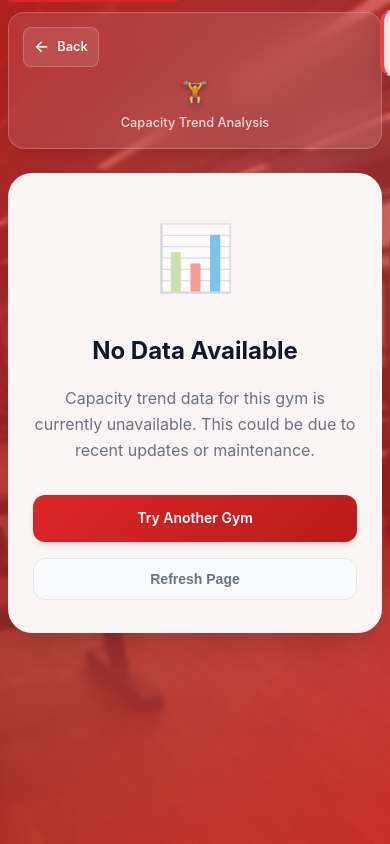
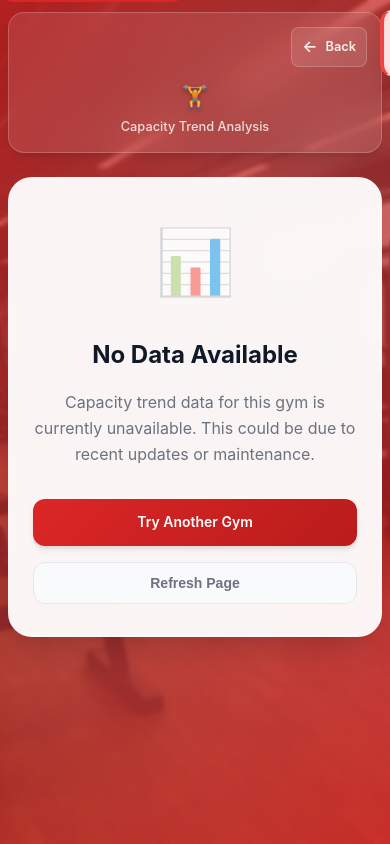
Before and after one commit to dillonchong01/ActiveSG-Gym-Capacity, a Flask app: template templates/gym_page.html in a window 390 px wide. Run offline with Flask 3, Linux system fonts and the light colour scheme; the template is opened without the code that fills it, so the values that code supplies are empty.

Commit message:
Update styles.css

```diff
--- a/static/css/styles.css
+++ b/static/css/styles.css
@@ -535,41 +535,14 @@ body {
 }
 
 .header-content {
+  position: relative;
   display: flex;
   align-items: center;
-  justify-content: space-between;
-  gap: 1rem;
-}
-
-.back-button {
-  display: flex;
-  align-items: center;
-  gap: 0.5rem;
-  color: rgba(255, 255, 255, 0.9);
-  text-decoration: none;
-  font-weight: 600;
-  font-size: 0.875rem;
-  transition: all var(--transition-fast);
-  padding: 0.5rem 0.75rem;
-  border-radius: var(--radius-md);
-  background: rgba(255, 255, 255, 0.1);
-  border: 1px solid rgba(255, 255, 255, 0.2);
-  flex-shrink: 0;
-}
-
-.back-button:hover {
-  color: var(--text-white);
-  background: rgba(255, 255, 255, 0.2);
-  transform: translateX(-2px);
-}
-
-.back-icon {
-  font-size: 1rem;
+  justify-content: center;
 }
 
 .gym-info {
   text-align: center;
-  flex: 1;
 }
 
 .gym-name {
@@ -594,6 +567,36 @@ body {
   font-size: 0.875rem;
   margin: 0;
   font-weight: 500;
+}
+
+.back-button {
+  position: absolute;
+  right: 0;
+  top: 50%;
+  transform: translateY(-50%);
+  display: flex;
+  align-items: center;
+  gap: 0.5rem;
+  color: rgba(255, 255, 255, 0.9);
+  text-decoration: none;
+  font-weight: 600;
+  font-size: 0.875rem;
+  transition: all var(--transition-fast);
+  padding: 0.5rem 0.75rem;
+  border-radius: var(--radius-md);
+  background: rgba(255, 255, 255, 0.1);
+  border: 1px solid rgba(255, 255, 255, 0.2);
+  flex-shrink: 0;
+}
+
+.back-button:hover {
+  color: var(--text-white);
+  background: rgba(255, 255, 255, 0.2);
+  transform: translateY(-50%) translateX(2px);
+}
+
+.back-icon {
+  font-size: 1rem;
 }
 
 /* ============================
@@ -1014,13 +1017,18 @@ body {
 
   .header-content {
     flex-direction: column;
-    text-align: center;
     gap: 0.75rem;
   }
 
   .back-button {
-    align-self: flex-start;
+    position: static;
+    transform: none;
+    align-self: flex-end;
     order: -1;
+  }
+
+  .back-button:hover {
+    transform: translateX(2px);
   }
 
   .gym-info {
@@ -1079,10 +1087,6 @@ body {
 
   .gym-header {
     padding: 0.875rem;
-  }
-
-  .header-content {
-    gap: 0.5rem;
   }
 
   .back-button {
```
